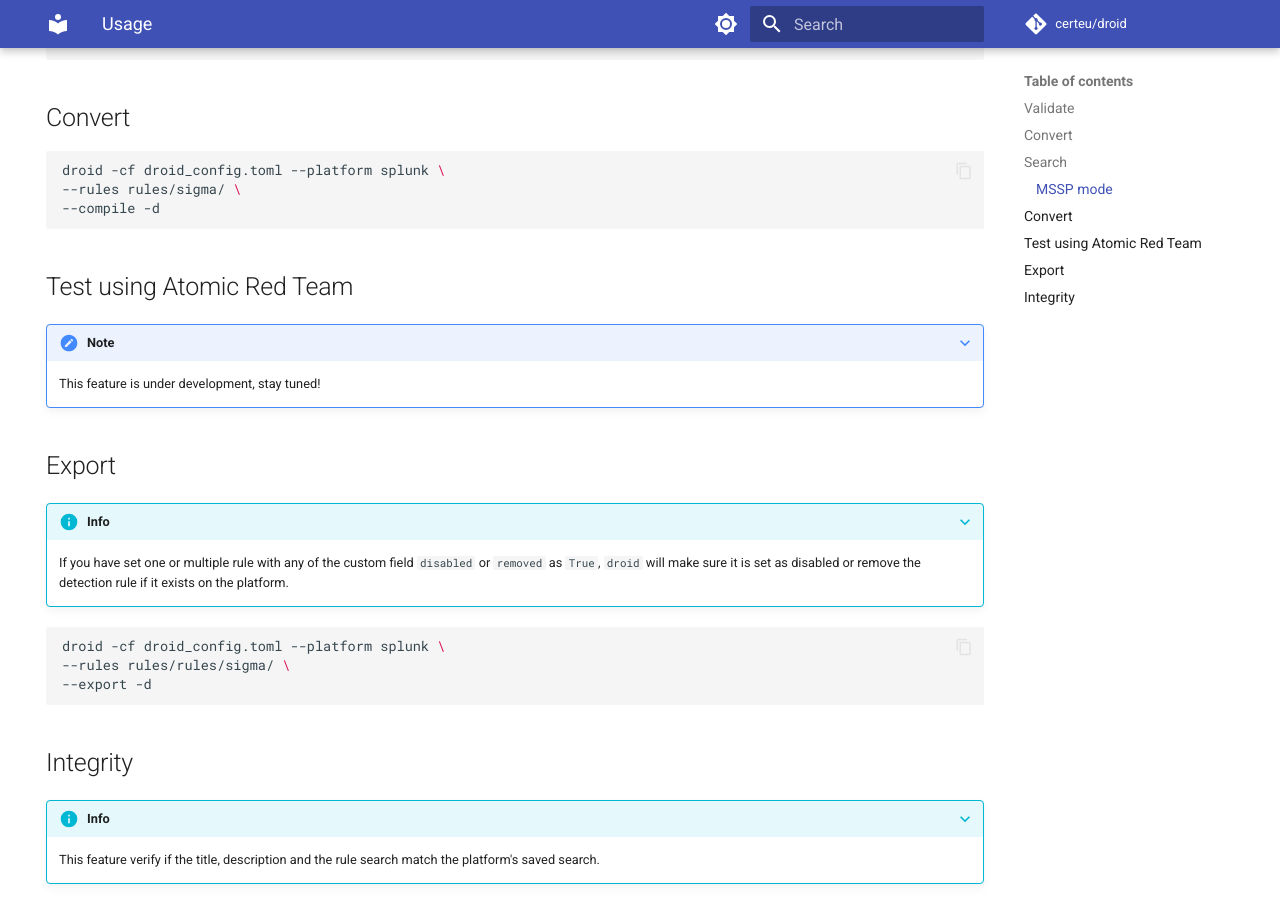
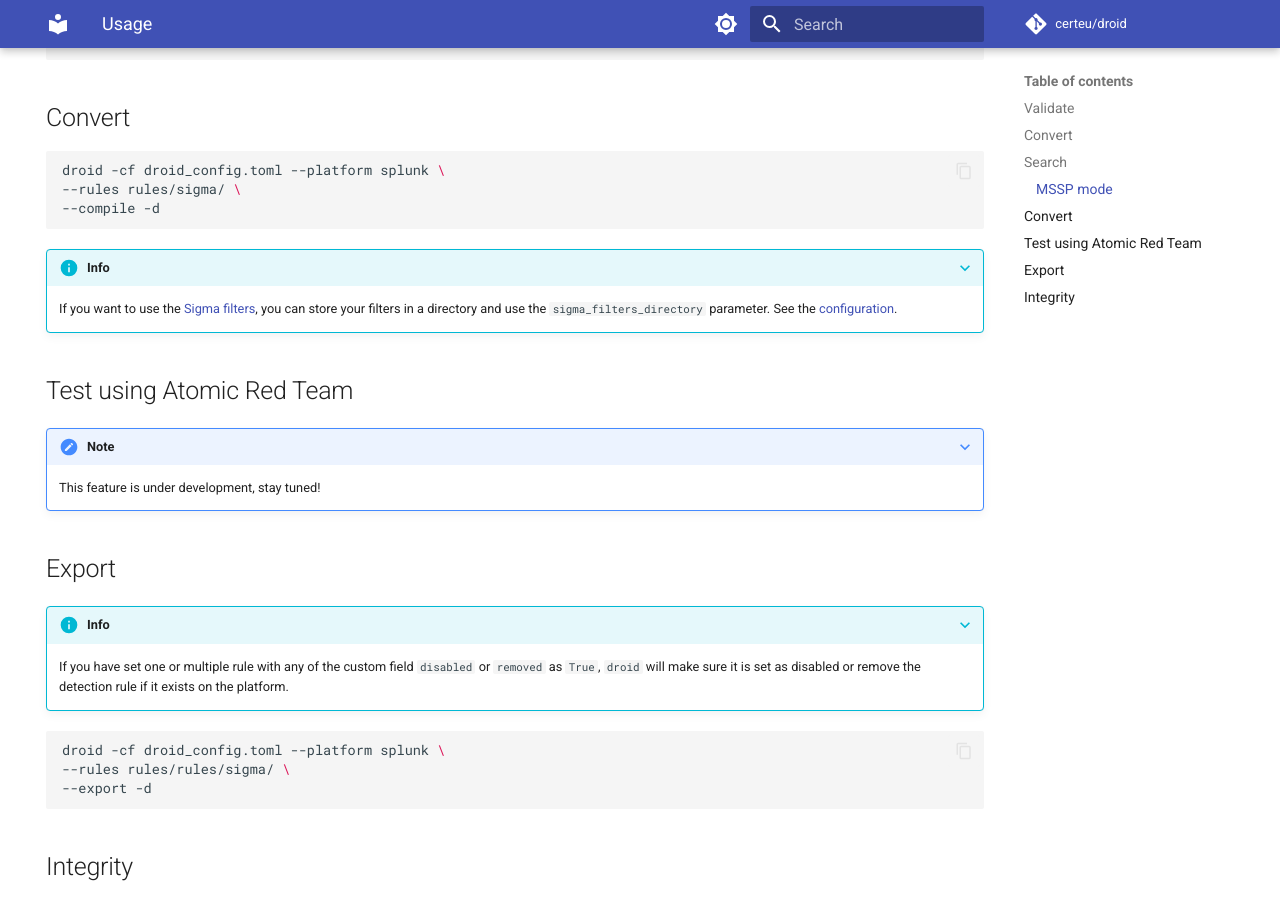
Before and after one commit to certeu/droid-docs, an MkDocs documentation site: the page built from docs/usage.md, in a window 1280 px wide and 900 px high, scrolled down 2208 px. Built offline with MkDocs 1.6.1 and Material for MkDocs 9.7.7, drawn with Linux system fonts in a browser that asks for light colours; comment, search, counter and statistics services are not loaded.

Commit message:
add: doc related to Sigma filters

````diff
--- a/docs/usage.md
+++ b/docs/usage.md
@@ -105,6 +105,10 @@ droid -cf droid_config.toml --platform splunk \
 --compile -d
 ```
 
+???+ info
+
+    If you want to use the [Sigma filters](https://sigmahq.io/docs/meta/filters.html), you can store your filters in a directory and use the `sigma_filters_directory` parameter. See the [configuration](./configuration.md#configure-the-basics).
+
 ## Test using Atomic Red Team
 
 ???+ note
````
Also changed, not shown: docs/configuration.md (+4 -0 lines).
